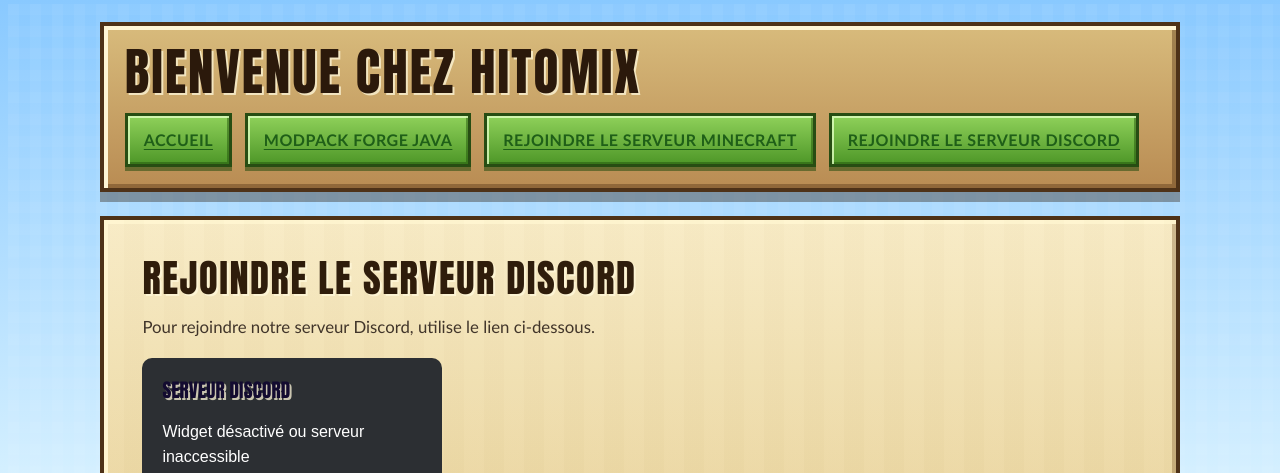
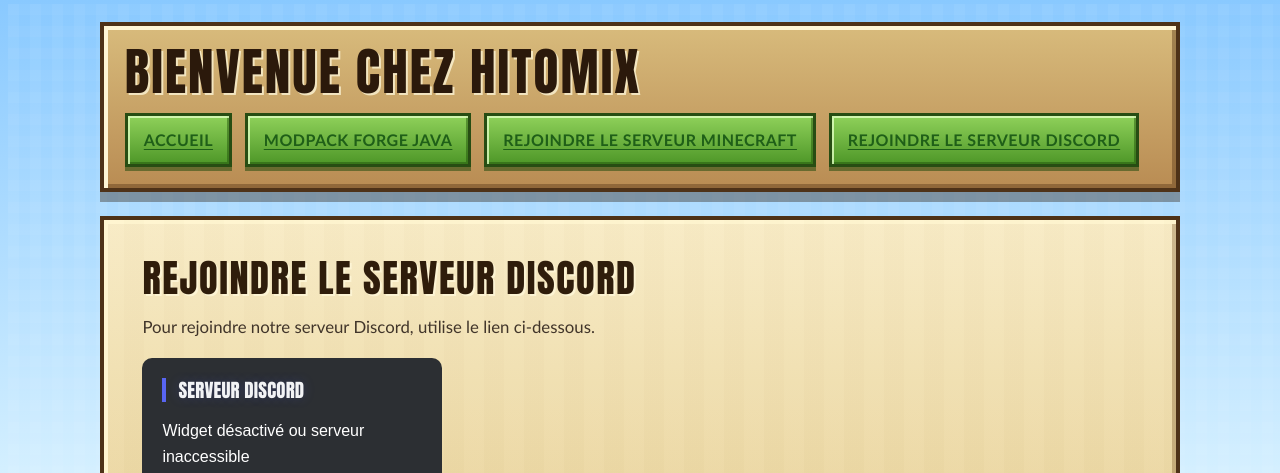
Before and after one commit to Pires-Alexis/hitomix, a plain HTML site: page frontend/pages/discord.html in a window 1280 px wide. Shown: the top 473 px of the page. Drawn offline with Linux system fonts and the light colour scheme; no server answers.

Commit message:
Update discord.html

```diff
--- a/frontend/pages/discord.html
+++ b/frontend/pages/discord.html
@@ -78,11 +78,14 @@
 
     #discord-widget h2 {
         margin: 0 0 14px;
-        font-size: 1.2rem;
-        font-weight: 700;
+        padding-left: 12px;
+        font-size: 1.18rem;
+        font-weight: 800;
         line-height: 1.3;
-        color: #130b30;
+        color: #f2f3f5;
         letter-spacing: 0.01em;
+        border-left: 4px solid #5865f2;
+        text-shadow: 0 0 12px rgba(88, 101, 242, 0.22);
     }
 
     #members {
```
